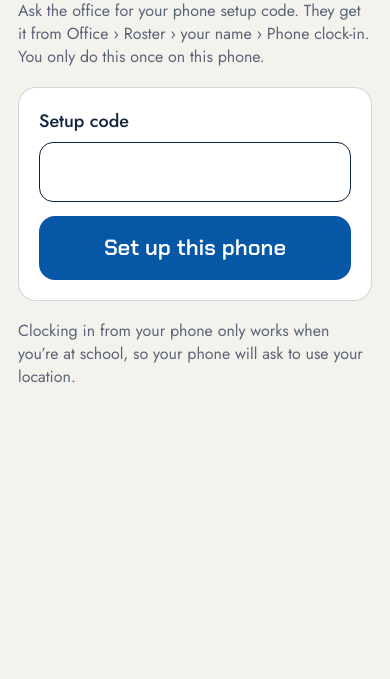
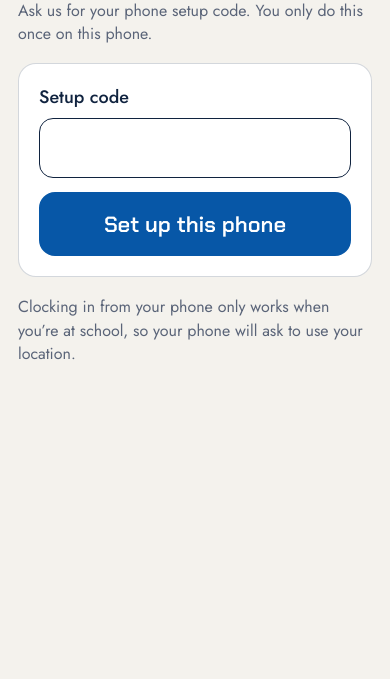
Before and after one commit to westhollywoodcollegeprep/whcp-site, a plain HTML site: page frontdesk-q7m4x2/staff/index.html in a window 390 px wide. Shown: the part 165-844 px from the top of the page. Drawn offline with Linux system fonts and the light colour scheme.

Commit message:
Staff phone clock: shorter setup note
Co-Authored-By: Claude Opus 5.5 <noreply@anthropic.com>
Claude-Session: https://claude.ai/code/session_01FcVtsquxts19J996Vb84JW

```diff
--- a/frontdesk-q7m4x2/staff/index.html
+++ b/frontdesk-q7m4x2/staff/index.html
@@ -122,7 +122,7 @@ function header(){
 }
 function vSetup(){
   return '<main><h1 style="font-size:32px">Staff clock-in</h1>' +
-    '<p class="hint">Ask the office for your phone setup code. They get it from Office › Roster › your name › Phone clock-in. You only do this once on this phone.</p>' +
+    '<p class="hint">Ask us for your phone setup code. You only do this once on this phone.</p>' +
     '<form class="card" id="setup" style="display:flex;flex-direction:column;gap:14px"><div><label for="code">Setup code</label><input id="code" class="input" inputmode="numeric" maxlength="6" autocomplete="one-time-code"></div>' +
     '<div class="err" id="err">' + esc(S.err) + '</div><button class="btn" type="submit"' + (S.busy ? ' disabled' : '') + '>Set up this phone</button></form>' +
     '<p class="hint">Clocking in from your phone only works when you’re at school, so your phone will ask to use your location.</p></main>';
```
